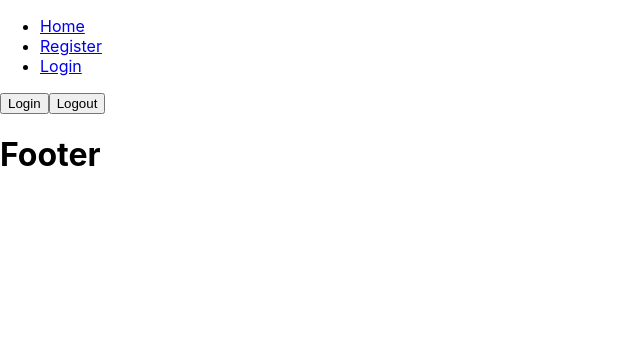
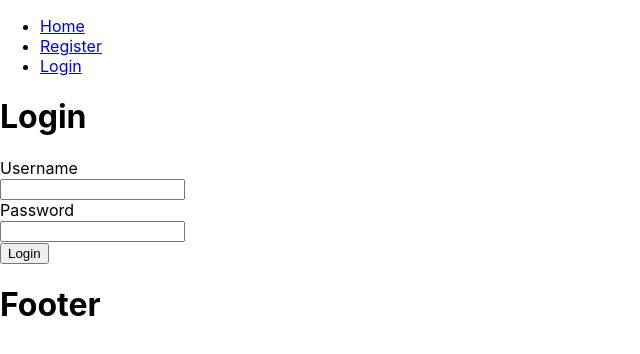
Before and after one commit to johnpham47/book-barn, a React (Create React App) app in the folder client/: page /login in a window 1280 px wide. Shown: the top 354 px of the page, without its empty margins (0-640 px from the left). Built offline with nearby package versions, Linux system fonts and the light colour scheme.

Commit message:
Adding user authentication and login functionality

```diff
--- a/client/src/Components/BaseLayout.js
+++ b/client/src/Components/BaseLayout.js
@@ -8,7 +8,6 @@ export class BaseLayout extends Component {
         return (
             <div>
                 <Menu />
-                <Login />
                 {this.props.children}
                 <Footer />
             </div>
--- a/client/src/Components/Login.js
+++ b/client/src/Components/Login.js
@@ -1,11 +1,55 @@
 import React from 'react';
 import { connect } from 'react-redux';
+import { useState } from 'react'
+import { withRouter} from 'react-router-dom'
 
 const Login = (props) => {
+    const [user, setUser] = useState({})
+
+    function handleInput(e) {
+        setUser({
+            ...user,
+            [e.target.name]: e.target.value
+        })
+    }
+
+    function onSubmitLogin() {
+        console.log("Authenticating login...")
+        fetch('http://localhost:8080/login', {
+            method: 'POST',
+            headers: {
+                'Content-Type': 'application/json'
+            },
+            body: JSON.stringify({
+                username: user.username,
+                password: user.password
+            })
+        })
+        .then(response => response.json())
+        .then(auth => {
+            if (auth) {
+                props.onLogin()
+                props.history.push("/add")
+            }
+            else {
+                props.history.push("/login")
+            }
+        })
+    }
+
     return (
         <div>
-            <button onClick={props.onLogin}>Login</button>
-            <button onClick={props.onLogout}>Logout</button>
+            <h1>Login</h1>
+            <label>Username</label>
+            <br />
+            <input type="text" onChange={handleInput} name="username" />
+            <br />
+            <label>Password</label>
+            <br />
+            <input type="text" onChange={handleInput} name="password" />
+            <br />
+            <button onClick={onSubmitLogin}>Login</button>
+            {/* <button onClick={props.onLogout}>Logout</button> */}
         </div>
     )
 }
@@ -16,4 +60,4 @@ const mapDispatchToProps = (dispatch) => {
         onLogout: () => dispatch({ type: 'LOGOUT' })
     }
 }
-export default connect(null, mapDispatchToProps)(Login)
+export default connect(null, mapDispatchToProps)(withRouter(Login))
--- a/client/src/index.js
+++ b/client/src/index.js
@@ -11,6 +11,7 @@ import Register from './Components/Register'
 import { createStore } from 'redux';
 import reducer from './store/reducer'
 import { Provider } from 'react-redux'
+import Login from './Components/Login'
 
 const store = createStore(reducer, window.__REDUX_DEVTOOLS_EXTENSION__ && window.__REDUX_DEVTOOLS_EXTENSION__())
 
@@ -21,6 +22,7 @@ ReactDOM.render(
             <Switch>
                 <Route exact path="/" component = {HomePage} />
                 <Route path="/register" component = {Register} />
+                <Route path="/login" component = {Login} />
                 <Route path="/add" component = {App} />
                 <Route path="/view/" component = {ViewBooks} />
         </Switch>
```
